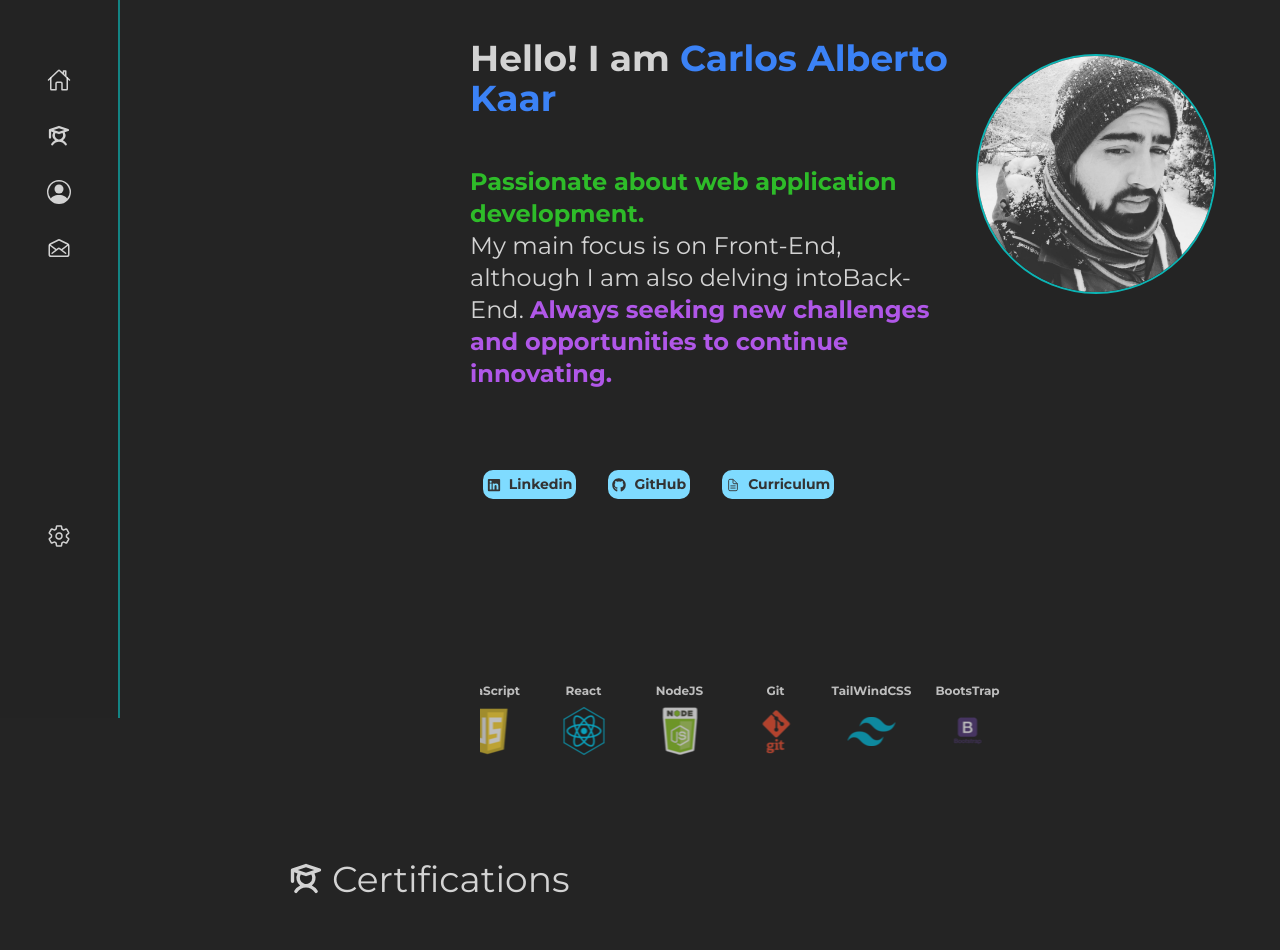
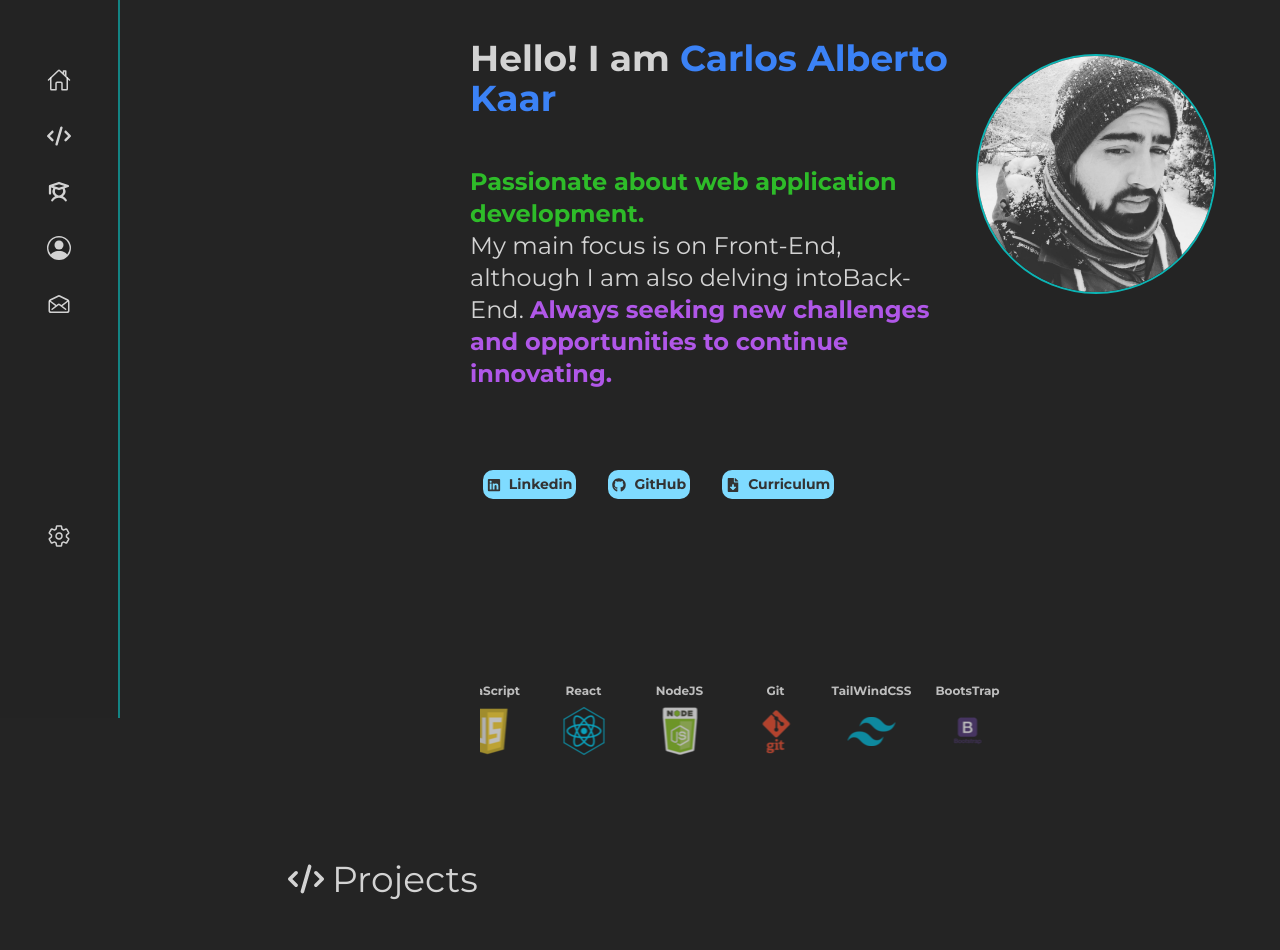
Before and after one commit to CharlyKrDev/Porfolio, a React (Vite) app: page / in a window 1280 px wide. Shown: the part 82-1032 px from the top of the page. Built offline with nearby package versions, Linux system fonts and the light colour scheme.

Commit message:
CV 3 idiomas

```diff
--- a/src/components/Home/Home.jsx
+++ b/src/components/Home/Home.jsx
@@ -1,16 +1,15 @@
 import React from "react";
 import "../../styles/Home.css";
 import { FaGithub, FaLinkedin } from "react-icons/fa";
-import { IoDocumentTextOutline } from "react-icons/io5";
+import { FaFileDownload } from "react-icons/fa";
 import FotoPerfil from "../../assets/img/layout/PerfilLinkedin.png";
 import { Carrusel } from "../Carrusel/Carrusel";
 import { NavLink } from "react-router-dom";
-import CV from '../../data/CV/CV_Carlos_Kaar_ES.pdf'
-import {useTranslation} from 'react-i18next'
-
+import CV from "../../data/CV/Carlos_Kaar_CV_ES-EN-IT.pdf";
+import { useTranslation } from "react-i18next";
 
 export const Home = () => {
-  const {t} = useTranslation()
+  const { t } = useTranslation();
 
   return (
     <>
@@ -19,18 +18,17 @@ export const Home = () => {
           <div className="w-full h-auto flex  ml-0  sm:ml-64">
             <article className="w-[60%] h-auto flex flex-col">
               <h1 className="text-xl sm:text-4xl mt-10 m-2 font-bold">
-              {t('home.h1')} {" "}
-                <span className="text-blue-500">
-                  Carlos Alberto Kaar
-                </span>
+                {t("home.h1")}{" "}
+                <span className="text-blue-500">Carlos Alberto Kaar</span>
               </h1>
               <p className="text-wrap mb:4 sm:mb-20 text-sm sm:text-2xl m-2 mt-10">
                 <strong className="text-[#33fd2c]/70">
-                {t('home.pStrong')} <br />
+                  {t("home.pStrong")} <br />
                 </strong>
-                {t('home.p')} <span>Front-End,</span> {t('home.p2')}<span>Back-End. </span>
+                {t("home.p")} <span>Front-End,</span> {t("home.p2")}
+                <span>Back-End. </span>
                 <strong className="text-[#b458eef8]">
-                {t('home.pStrong2')}
+                  {t("home.pStrong2")}
                 </strong>
               </p>
             </article>
@@ -44,7 +42,10 @@ export const Home = () => {
           </div>
           <nav className="w-[95%] sm:ml-64">
             <section className="flex gap-2 sm:gap-8 text-[10px] sm:text-[14px] flex-wrap">
-            <NavLink to={'https://www.linkedin.com/in/carlos-alberto-kaar/'} target="blank">
+              <NavLink
+                to={"https://www.linkedin.com/in/carlos-alberto-kaar/"}
+                target="blank"
+              >
                 <div>
                   <button className="socialIcon flex justify-center items-center gap-2">
                     <FaLinkedin />
@@ -53,8 +54,7 @@ export const Home = () => {
                 </div>
               </NavLink>
 
-        <NavLink to={'https://github.com/CharlyKrDev'} target="blank">
-
+              <NavLink to={"https://github.com/CharlyKrDev"} target="blank">
                 <div>
                   <button className="socialIcon flex justify-center items-center gap-2">
                     {" "}
@@ -62,19 +62,18 @@ export const Home = () => {
                     GitHub
                   </button>
                 </div>
-
               </NavLink>
 
-
               <div>
-          <a className="socialIcon flex justify-center items-center gap-2" href={CV} download="CV_Carlos_Kaar_ES.pdf" target="_blank">
-                  <IoDocumentTextOutline />
-                  Curriculum
+                <a
+                  className="socialIcon flex justify-center items-center gap-2"
+                  href={CV}
+                  download="Carlos_Kaar_CV_ES-EN-IT.pdf"
+                  target="_blank"
+                >
+                  <FaFileDownload /> Curriculum
                 </a>
               </div>
-
-
-
             </section>
           </nav>
           <section className="h-auto max-w-[70vw]">
--- a/src/components/Layout/Layout.jsx
+++ b/src/components/Layout/Layout.jsx
@@ -27,7 +27,7 @@ export const Layout = () => {
       </section>
       <section
         id="Projects"
-        className="min-h-screen ml-12 sm:ml-40  col-star-2 col-span-9 sm:mt-8 mt-0 m-auto w-[80%] hidden">{" "}<h2 className={`${h2Layout}`}>
+        className="min-h-screen ml-12 sm:ml-40  col-star-2 col-span-9 sm:mt-8 mt-0 m-auto w-[80%]">{" "}<h2 className={`${h2Layout}`}>
           {" "}
           <FaCode /> {t('layout.projects')}
         </h2>
--- a/src/components/NavBar/NavBar.jsx
+++ b/src/components/NavBar/NavBar.jsx
@@ -56,7 +56,7 @@ export const NavBar = () => {
               </i>
             </a>
           </li>
-          <li className={`${iconsStyle} hidden`} title={t("navBar.projects")}>
+          <li className={`${iconsStyle}`} title={t("navBar.projects")}>
             <a  href="#Projects" aria-label="Contáctanos" role="button">
               <i className="navIcon ">
                 <FaCode />
```
Also changed, not shown: 2 other files (tests, documents, lock files or other folders). Lines whose indentation alone changed are shown as unchanged.
